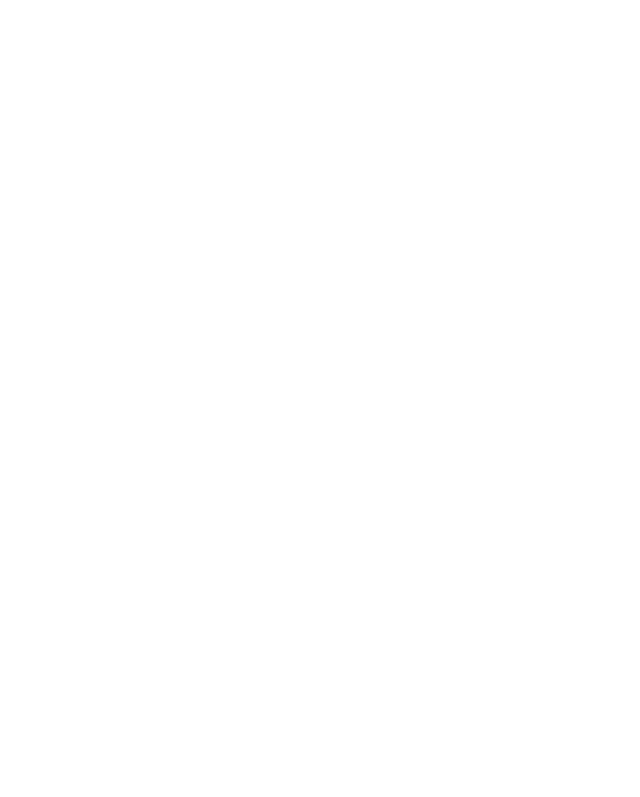
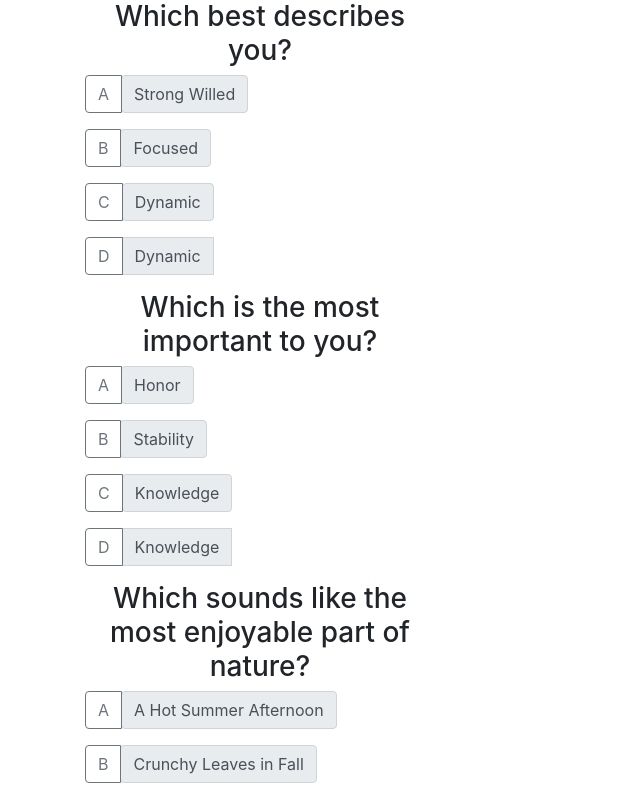
Before and after one commit to JTLaMarre/Bender, a React (Create React App) app in the folder client/: page / in a window 1280 px wide. Shown: the top 797 px of the page, without its empty margins (0-640 px from the left). Built offline with nearby package versions, Linux system fonts and the light colour scheme.

Commit message:
mapping over question set to generate a question list with buttons

```diff
--- a/client/src/App.js
+++ b/client/src/App.js
@@ -1,14 +1,21 @@
 import React from 'react';
 import logo from './logo.svg';
 import './App.css';
+import 'bootstrap/dist/css/bootstrap.min.css';
 import Container from 'react-bootstrap/Container';
+import questions from './questions.json';
+import Question from './components/question'
 
 function App() {
   return (
     <Container>
 
     <div className="App">
-
+      {questions.map((question)=>{
+        return(
+          <Question key={question.id} question={question.question} A={question.A} B={question.B} C={question.C} D={question.C} />
+        )
+      })}
     </div>
     </Container>
   );
--- a/client/src/components/question.js
+++ b/client/src/components/question.js
@@ -1,11 +1,45 @@
-import React from 'react'
+import React from 'react';
+import InputGroup from 'react-bootstrap/InputGroup';
+import Row from 'react-bootstrap/Row';
+import Col from 'react-bootstrap/Col';
+import Button from 'react-bootstrap/Button';
 
+const Question = (props) => {
+    return (
+        <Row>
+            <Col sm={4}>
+                <h3>{props.question}</h3>
+                <InputGroup className="mb-3">
+                    <InputGroup.Prepend>
+                        <Button variant="outline-secondary">A</Button>
+                    </InputGroup.Prepend>
+                    <InputGroup.Text>{props.A}</InputGroup.Text>
 
-const Question =()=>{
-    return(
-        <div>
+                </InputGroup>
+                <InputGroup className="mb-3">
+                    <InputGroup.Prepend>
+                        <Button variant="outline-secondary">B</Button>
+                    </InputGroup.Prepend>
+                    <InputGroup.Text>{props.B}</InputGroup.Text>
 
-        </div>
+                </InputGroup>
+                <InputGroup className="mb-3">
+                    <InputGroup.Prepend>
+                        <Button variant="outline-secondary">C</Button>
+                    </InputGroup.Prepend>
+                    <InputGroup.Text>{props.C}</InputGroup.Text>
+
+                </InputGroup>
+                <InputGroup className="mb-3">
+                    <InputGroup.Prepend>
+                        <Button variant="outline-secondary">D</Button>
+                        <InputGroup.Text>{props.D}</InputGroup.Text>
+                    </InputGroup.Prepend>
+
+                </InputGroup>
+            </Col>
+
+        </Row>
     )
 }
 
```
